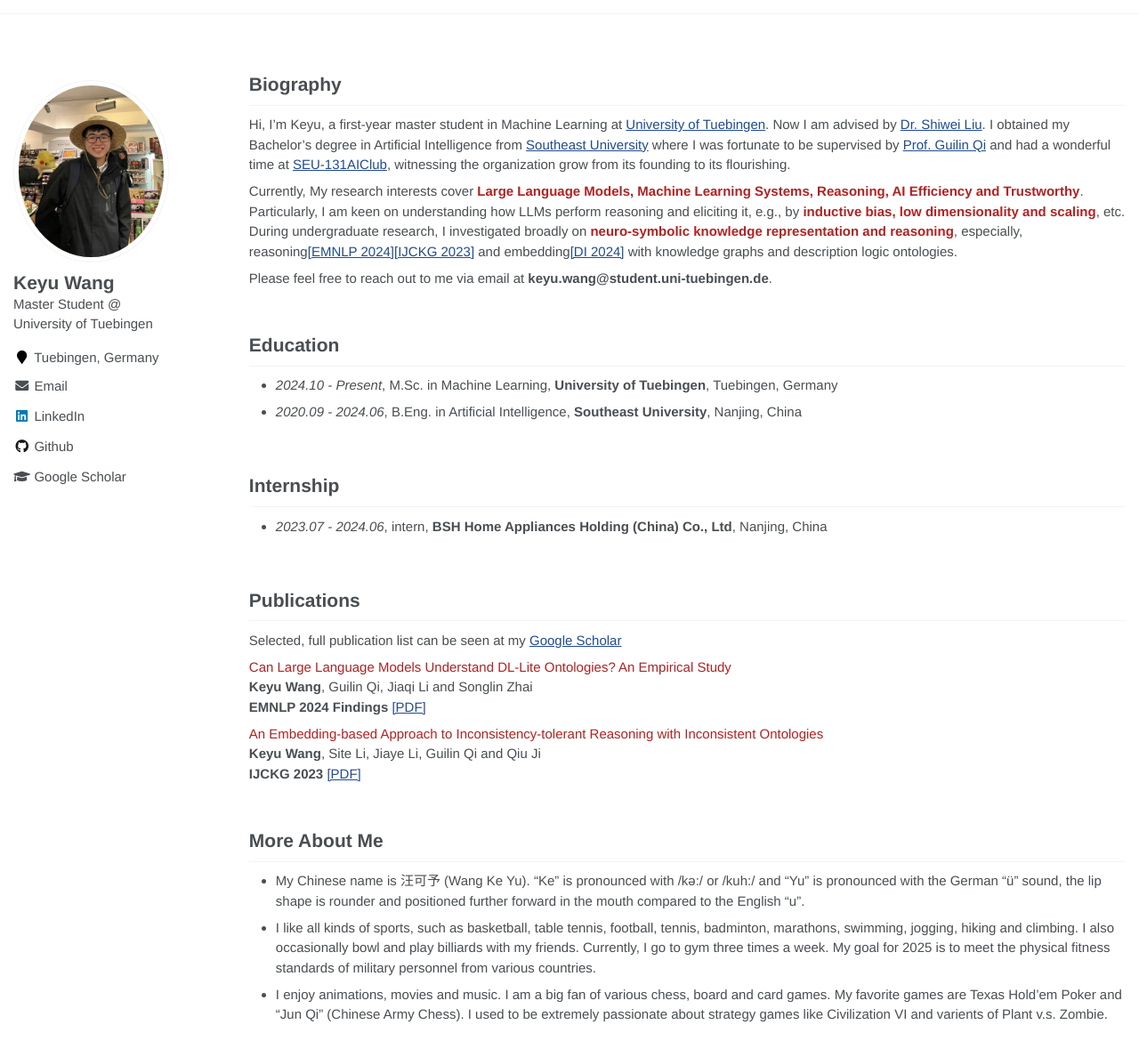
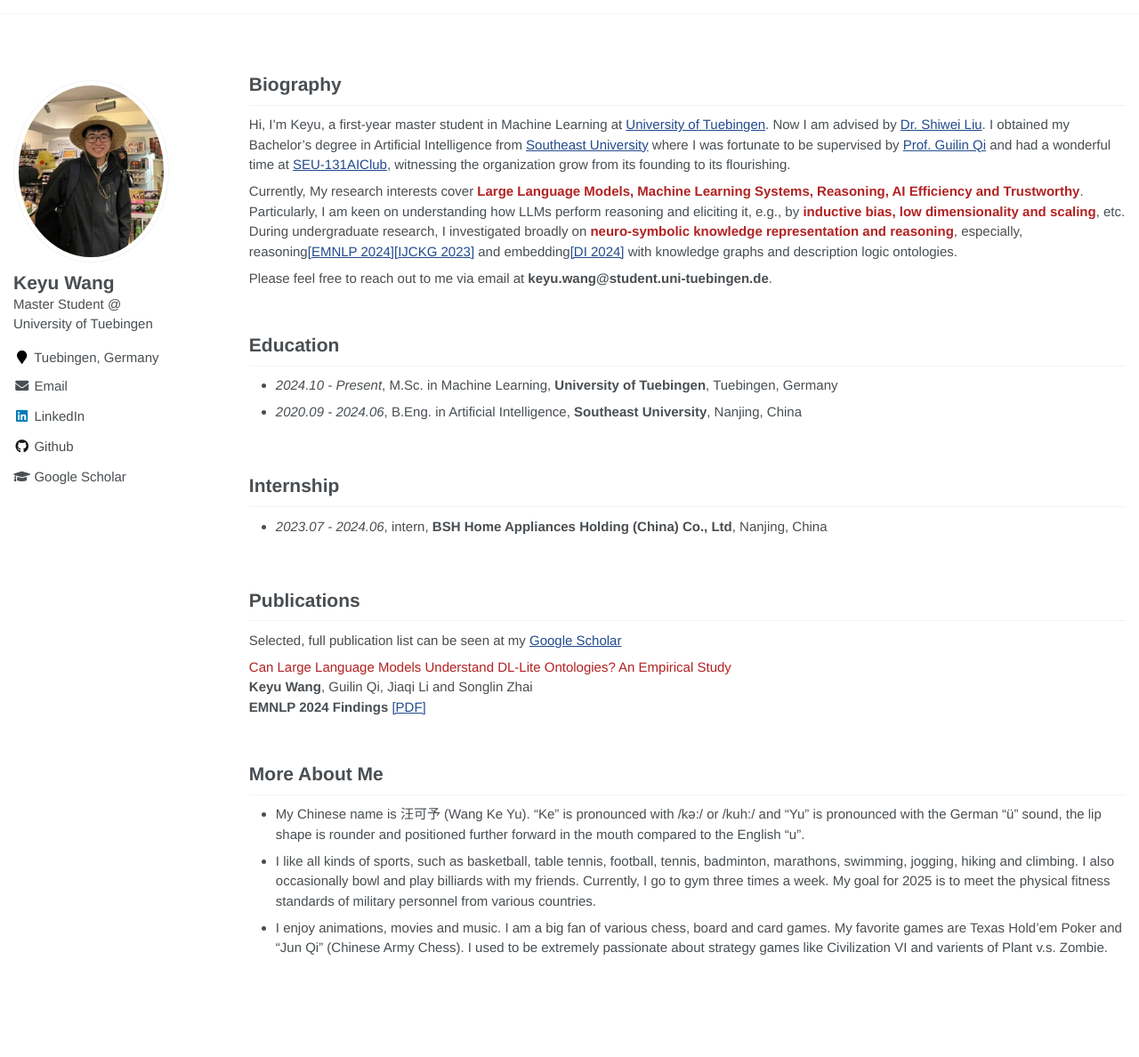
Before and after one commit to keyu-wang-2002/keyu-wang-2002.github.io, a Jekyll site: the page built from _pages/about.md, in a window 1280 px wide and 1242 px high. Shown: the top 1188 px of the window at 89% size. Built offline with Jekyll 4.4.1, drawn with Linux system fonts in a browser that asks for light colours.

Commit message:
Update about.md

```diff
--- a/_pages/about.md
+++ b/_pages/about.md
@@ -48,13 +48,6 @@ Selected, full publication list can be seen at my [Google Scholar](https://schol
 **EMNLP 2024 Findings**  [[PDF]](https://aclanthology.org/2024.findings-emnlp.141/)
 </div>
 
-
-<div class='paper-box-text' markdown="1">
-<font color='FireBrick'> An Embedding-based Approach to Inconsistency-tolerant Reasoning with Inconsistent Ontologies </font>
-**Keyu Wang**, Site Li, Jiaye Li, Guilin Qi and Qiu Ji \\
-**IJCKG 2023**  [[PDF]](https://arxiv.org/abs/2304.01664)
-</div>
-
 <br>
 
 # More About Me
```
